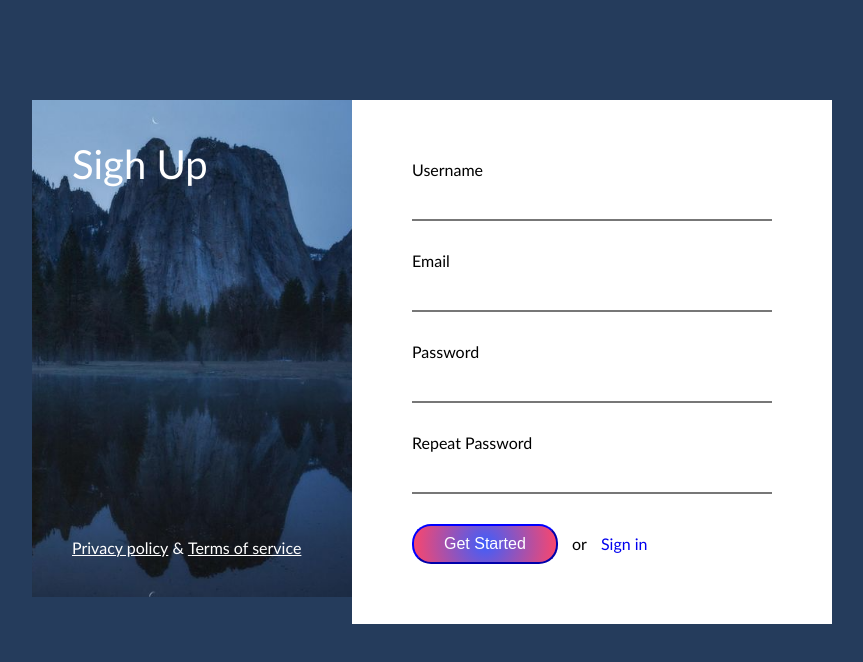
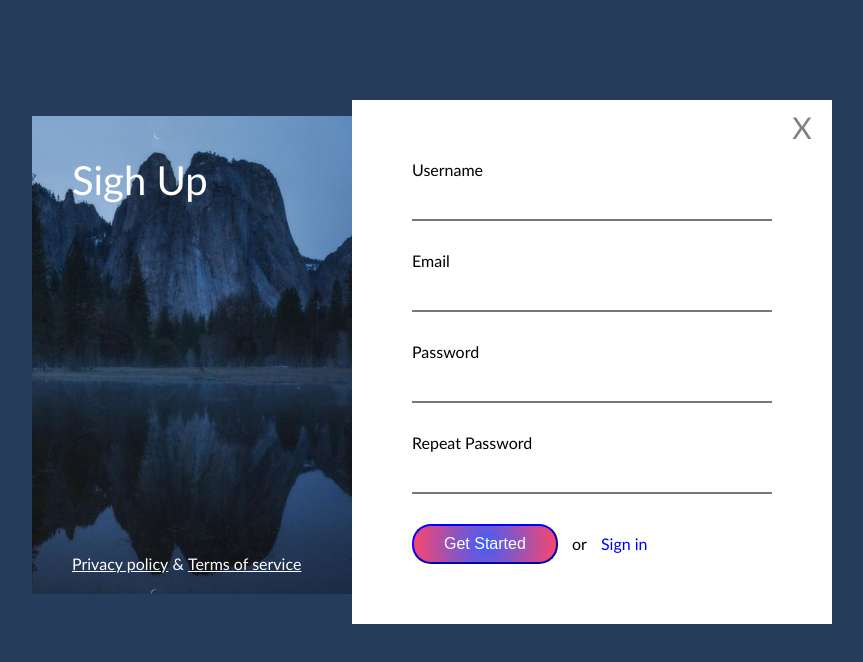
Before and after one commit to krikri89/12-sign-up-page, a website: page index.html in a window 1280 px wide. Shown: the whole page, without its empty margins (208-1071 px from the left). Drawn offline with Linux system fonts and the light colour scheme.

Commit message:
positions relations

```diff
--- a/css/button.css
+++ b/css/button.css
@@ -20,3 +20,6 @@
   background-color: blue;
   background: linear-gradient(90deg, #638DBB 0%, #2D3B57 100%);
 }
+.bottom-links {
+    position: absolute;
+}
--- a/css/main.css
+++ b/css/main.css
@@ -1,12 +1,12 @@
-
 .container {
   width: 800px;
   margin-top: 100px;
   margin-left: calc(50% - 400px);
+  display: inline-block;
+  position: relative;
 }
 .left-column {
   width: 40%;
-    float: left;
   color: white;
   padding: 40px;
   background-color: rgb(3, 105, 180);
@@ -15,6 +15,10 @@
   background-repeat: no-repeat;
   background-position: center;
   background-size: cover;
+  position: absolute;
+  bottom: 30px;
+  left: 0;
+  top: 16px;
 }
 .main-title {
   width: 100%;
@@ -33,9 +37,19 @@
 
 .right-column {
   width: 60%;
-    float: left;
+  float: right;
   padding: 60px;
   background-color: white;
+  position: relative;
 }
 .close {
+  width: 60px;
+  height: 60px;
+  font-size: 30px;
+  text-align: center;
+  line-height: 54px;
+  position: absolute;
+  top: 0;
+  right: 0px;
+  color: grey;
 }
--- a/index.html
+++ b/index.html
@@ -42,7 +42,7 @@
         </footer>
       </div>
       <div class="right-column">
-        <div class="close"></div>
+        <div class="close">X</div>
         <form class="form">
           <div class="form-row">
             <label for="Username class="label">Username</label>
```
Lines whose indentation alone changed are shown as unchanged.
